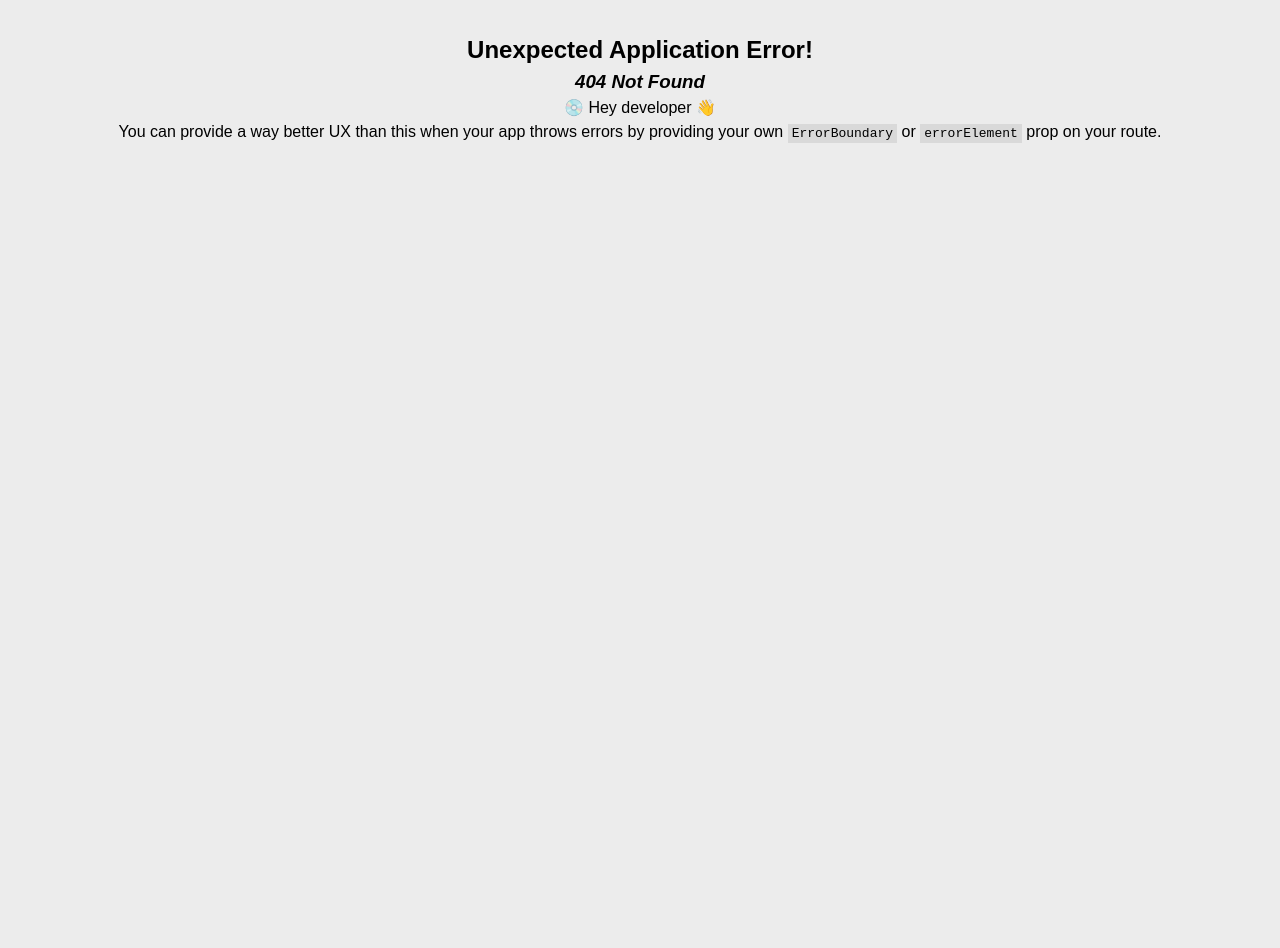
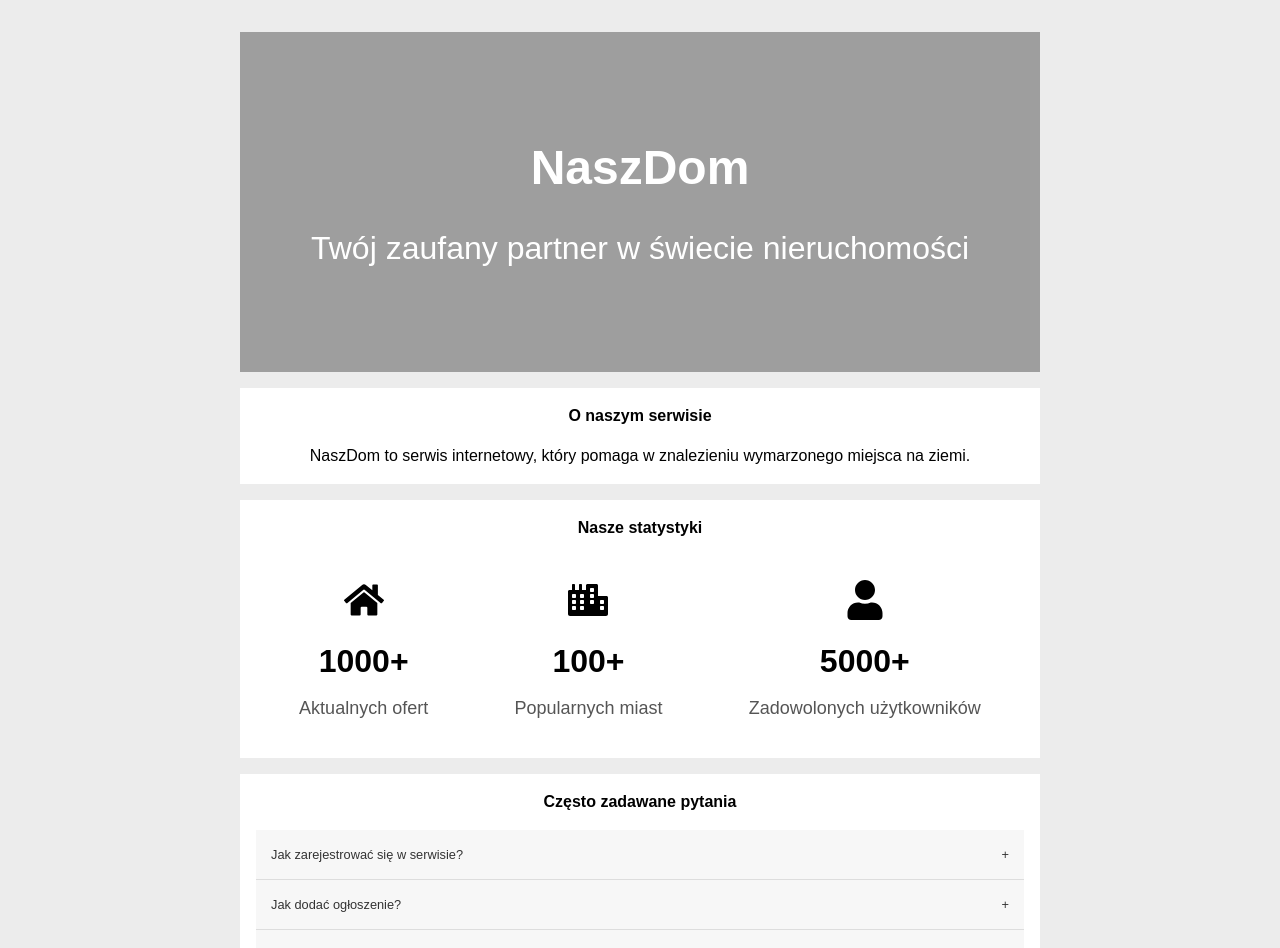
Before and after one commit to cieslarmichal/real-estate, a React (Vite) app in the folder client/: page /about in a window 1280 px wide. Before the commit this address had no page. Shown: the top 948 px of the page. Before the commit the page ends 800 px from the top, so only its background shows below. Built offline with nearby package versions, Linux system fonts and the light colour scheme.

Commit message:
feat: add about page

```diff
--- a/client/src/App.jsx
+++ b/client/src/App.jsx
@@ -7,6 +7,7 @@ import ListingPage from './routes/listing/listingPage';
 import User from './routes/user/user';
 import { userPageLoader } from './api/userPageLoader';
 import ListPage from './routes/list/listPage';
+import AboutPage from './routes/about/aboutPage';
 
 function App() {
   const router = createBrowserRouter([
@@ -32,6 +33,10 @@ function App() {
           element: <User />,
           loader: userPageLoader,
         },
+        {
+          path: '/about',
+          element: <AboutPage />,
+        },
       ],
     },
   ]);
--- /dev/null
+++ b/client/src/routes/about/aboutPage.jsx
@@ -0,0 +1,71 @@
+import CenteredContent from '../../components/centeredContent/centeredContent';
+import ContentBox from '../../components/contentBox/contentBox';
+import Accordion from '../../components/accordion/accordion';
+import { backendUrl } from '../../constants/api';
+import styles from './aboutPage.module.css';
+
+import { FaHome, FaCity, FaUser } from 'react-icons/fa';
+
+function AboutPage() {
+  const heroImageUrl = `${backendUrl}/public/img/naszdom/hero/hero12.jpg`;
+
+  return (
+    <>
+      <div
+        className={styles.aboutHero}
+        style={{ backgroundImage: `url(${heroImageUrl})` }}
+      >
+        <h1>NaszDom</h1>
+        <p>Twój zaufany partner w świecie nieruchomości</p>
+      </div>
+      <CenteredContent>
+        <ContentBox title="O naszym serwisie">
+          <p>NaszDom to serwis internetowy, który pomaga w znalezieniu wymarzonego miejsca na ziemi.</p>
+        </ContentBox>
+
+        <ContentBox title="Nasze statystyki">
+          <div className={styles.statsContainer}>
+            <div className={styles.stat}>
+              <FaHome size={40} />
+              <h3>1000+</h3>
+              <p>Aktualnych ofert</p>
+            </div>
+
+            <div className={styles.stat}>
+              <FaCity size={40} />
+              <h3>100+</h3>
+              <p>Popularnych miast</p>
+            </div>
+
+            <div className={styles.stat}>
+              <FaUser size={40} />
+              <h3>5000+</h3>
+              <p>Zadowolonych użytkowników</p>
+            </div>
+          </div>
+        </ContentBox>
+
+        <ContentBox title="Często zadawane pytania">
+          <Accordion
+            items={[
+              {
+                title: 'Jak zarejestrować się w serwisie?',
+                content: 'Lorem ipsum...',
+              },
+              {
+                title: 'Jak dodać ogłoszenie?',
+                content: 'Lorem ipsum...',
+              },
+              {
+                title: 'Jak usunąć ogłoszenie?',
+                content: 'Lorem ipsum...',
+              },
+            ]}
+          />
+        </ContentBox>
+      </CenteredContent>
+    </>
+  );
+}
+
+export default AboutPage;
--- /dev/null
+++ b/client/src/routes/about/aboutPage.module.css
@@ -0,0 +1,38 @@
+.aboutHero {
+  background-size: cover;
+  background-position: center;
+  padding: 100px 0;
+  color: #fff;
+  text-align: center;
+}
+
+.aboutHero h1 {
+  font-size: 48px;
+  margin-bottom: 20px;
+}
+
+.aboutHero p {
+  font-size: 32px;
+}
+
+.statsContainer {
+  display: flex;
+  justify-content: space-around;
+  margin-top: 20px;
+  flex-wrap: wrap;
+}
+
+.stat {
+  text-align: center;
+  margin: 20px;
+}
+
+.stat h3 {
+  font-size: 32px;
+  margin: 10px 0;
+}
+
+.stat p {
+  font-size: 18px;
+  color: #555;
+}
```
